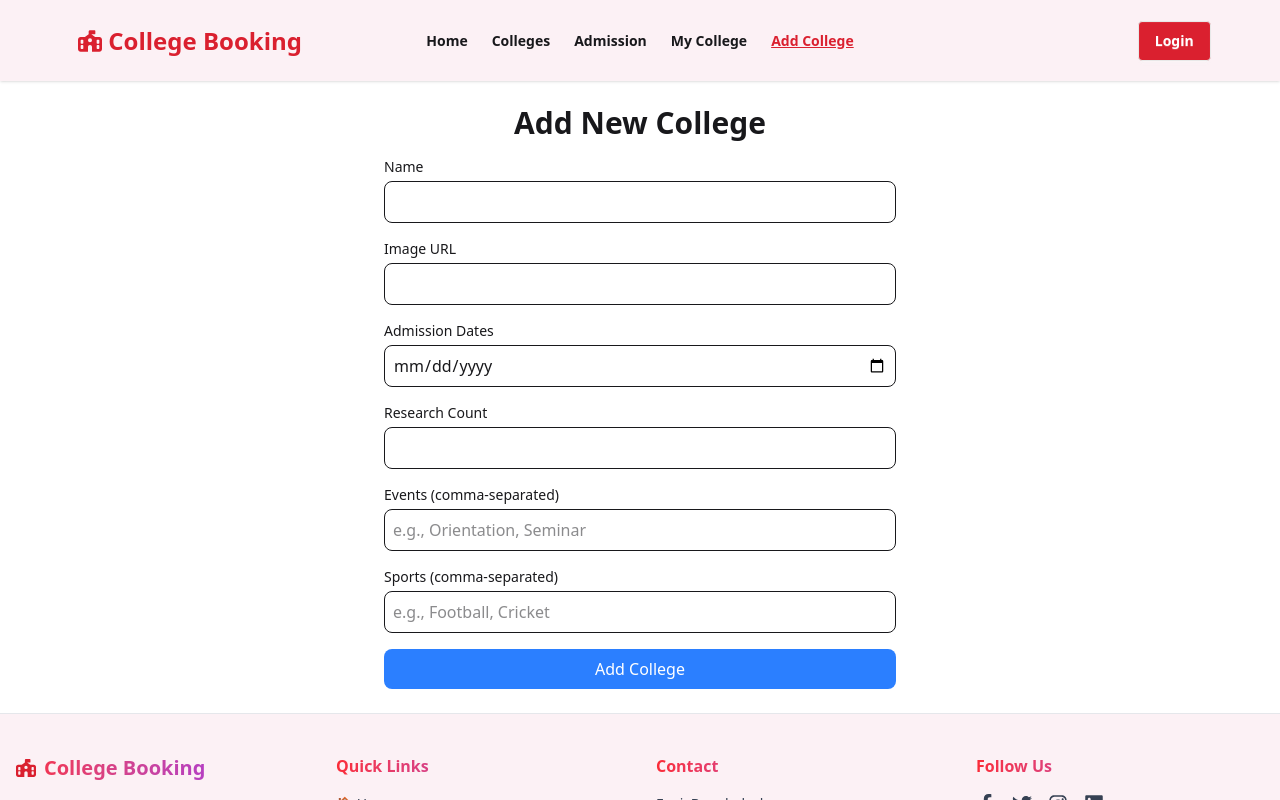
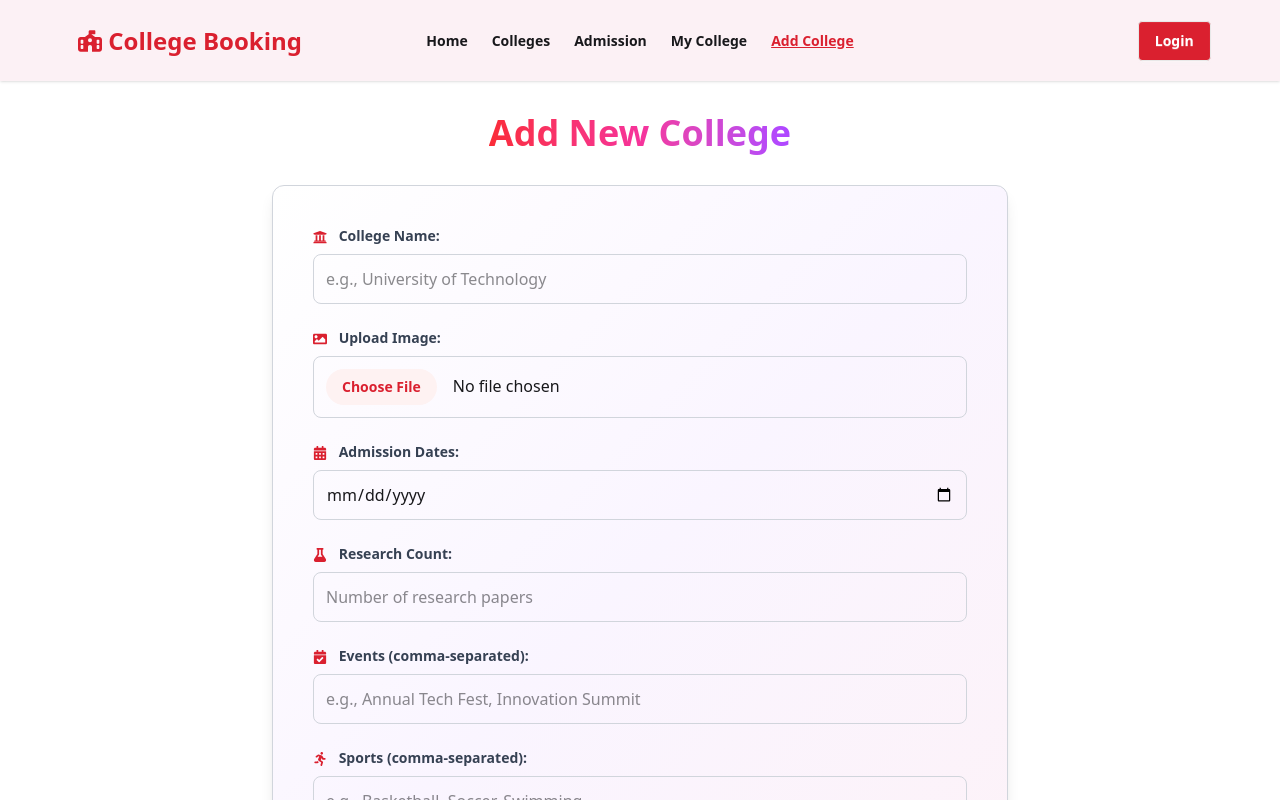
Before and after one commit to abdulmazidakash/f-next-js-college-booking, a Next.js app: page /add-college in a window 1280 px wide. Shown: the top 800 px of the page. Built offline with nearby package versions, Linux system fonts and the light colour scheme; no server answers.

Commit message:
fix: add college ui change

```diff
--- a/src/app/add-college/page.jsx
+++ b/src/app/add-college/page.jsx
@@ -5,133 +5,220 @@ import { useRouter } from "next/navigation";
 import { useState } from "react";
 import toast from "react-hot-toast";
 
+// Import React Icons
+import {
+  FaUniversity,
+  FaImage,
+  FaCalendarAlt,
+  FaFlask, // For Research Count
+  FaCalendarCheck, // Corrected: Using FaCalendarCheck for Events
+  FaRunning, // For Sports
+  FaPlusCircle, // For Add College button
+} from "react-icons/fa";
+import { MdOutlineNumbers } from "react-icons/md"; // For Research Count (alternative)
+
 export default function AddCollege() {
   const router = useRouter();
   const [formData, setFormData] = useState({
     name: "",
-    image: "",
+    image: null, // Change to null for file object
     admissionDates: "",
     researchCount: "",
     events: "",
     sports: "",
   });
-  const [message, setMessage] = useState("");
+  const [submitting, setSubmitting] = useState(false); // New state for submission loading
 
   const handleChange = (e) => {
-    const { name, value } = e.target;
-    setFormData((prev) => ({ ...prev, [name]: value }));
+    const { name, value, files } = e.target;
+    if (name === "image") {
+      setFormData((prev) => ({ ...prev, [name]: files[0] })); // Store the file object
+    } else {
+      setFormData((prev) => ({ ...prev, [name]: value }));
+    }
   };
 
   const handleSubmit = async (e) => {
     e.preventDefault();
-    setMessage("");
+    setSubmitting(true);
+    const toastId = toast.loading("Adding college...");
+
+    // Basic client-side validation
+    if (!formData.name || !formData.image || !formData.admissionDates || !formData.researchCount) {
+      toast.error("Please fill in all required fields (Name, Image, Admission Dates, Research Count).", { id: toastId });
+      setSubmitting(false);
+      return;
+    }
+
+    // Create FormData object to send file
+    const dataToSend = new FormData();
+    for (const key in formData) {
+      if (formData[key] !== null) { // Append non-null values
+        dataToSend.append(key, formData[key]);
+      }
+    }
 
     try {
       const response = await fetch("/api/colleges", {
         method: "POST",
-        headers: { "Content-Type": "application/json" },
-        body: JSON.stringify(formData),
+        body: dataToSend, // FormData does not need 'Content-Type' header
       });
 
       const data = await response.json();
       if (response.ok) {
-        setFormData({
+        setFormData({ // Reset form after successful submission
           name: "",
-          image: "",
+          image: null,
           admissionDates: "",
           researchCount: "",
           events: "",
           sports: "",
         });
-        toast.success("College added successfully!");
+        toast.success("College added successfully!", { id: toastId });
         router.push("/colleges");
       } else {
-        setMessage(`Error: ${data.error || "Failed to add college"}`);
+        toast.error(`Error: ${data.error || "Failed to add college"}`, { id: toastId });
+        console.error("Error adding college:", data.error);
       }
     } catch (error) {
-      setMessage("An error occurred. Please try again.");
+      toast.error("An error occurred. Please try again.", { id: toastId });
       console.error("Error adding college:", error);
+    } finally {
+      setSubmitting(false);
     }
   };
 
   return (
-    <div className="container mx-auto px-4 py-6">
-      <h1 className="text-3xl font-bold mb-4 text-center">Add New College</h1>
-      {message && <p className="mb-4 text-green-600">{message}</p>}
-      <form onSubmit={handleSubmit} className="max-w-lg mx-auto">
-        <div className="mb-4">
-          <label className="block text-sm font-medium mb-1">Name</label>
+    <div className="container mx-auto px-4 py-8 max-w-3xl">
+      <h1 className="text-4xl font-extrabold text-center text-gray-800 mb-8">
+        <span className="bg-gradient-to-r from-red-500 via-pink-500 to-purple-500 bg-clip-text text-transparent">
+          Add New College
+        </span>
+      </h1>
+      <form onSubmit={handleSubmit} className="space-y-6 bg-gradient-to-br from-white via-purple-50 to-pink-50 p-8 md:p-10 rounded-xl shadow-lg border border-gray-300">
+
+        {/* College Name */}
+        <div>
+          <label htmlFor="name" className="block text-gray-700 text-sm font-semibold mb-2">
+            <FaUniversity className="inline-block mr-2 text-button-bg" /> College Name:
+          </label>
           <input
             type="text"
+            id="name"
             name="name"
+            placeholder="e.g., University of Technology"
             value={formData.name}
             onChange={handleChange}
-            className="w-full p-2 border rounded-lg"
+            className="w-full p-3 border border-gray-300 rounded-lg focus:ring-button-bg focus:border-button-bg transition duration-200"
             required
-          />
-        </div>
-        <div className="mb-4">
-          <label className="block text-sm font-medium mb-1">Image URL</label>
-          <input
-            type="text"
-            name="image"
-            value={formData.image}
-            onChange={handleChange}
-            className="w-full p-2 border rounded-lg"
-            required
+            disabled={submitting}
           />
         </div>
 
-        <div className="mb-4">
-          <label className="block text-sm font-medium mb-1">Admission Dates</label>
+        {/* Image Upload */}
+        <div>
+          <label htmlFor="image" className="block text-gray-700 text-sm font-semibold mb-2">
+            <FaImage className="inline-block mr-2 text-button-bg" /> Upload Image:
+          </label>
+          <input
+            type="file"
+            id="image"
+            name="image"
+            accept="image/*"
+            onChange={handleChange}
+            className="w-full p-3 border border-gray-300 rounded-lg file:mr-4 file:py-2 file:px-4 file:rounded-full file:border-0 file:text-sm file:font-semibold file:bg-red-50 file:text-button-bg hover:file:bg-red-100 transition duration-200"
+            required
+            disabled={submitting}
+          />
+        </div>
+
+        {/* Admission Dates */}
+        <div>
+          <label htmlFor="admissionDates" className="block text-gray-700 text-sm font-semibold mb-2">
+            <FaCalendarAlt className="inline-block mr-2 text-button-bg" /> Admission Dates:
+          </label>
           <input
             type="date"
+            id="admissionDates"
             name="admissionDates"
             value={formData.admissionDates}
             onChange={handleChange}
-            className="w-full p-2 border rounded-lg"
+            className="w-full p-3 border border-gray-300 rounded-lg focus:ring-button-bg focus:border-button-bg transition duration-200"
             required
+            disabled={submitting}
           />
         </div>
-        <div className="mb-4">
-          <label className="block text-sm font-medium mb-1">Research Count</label>
+
+        {/* Research Count */}
+        <div>
+          <label htmlFor="researchCount" className="block text-gray-700 text-sm font-semibold mb-2">
+            <FaFlask className="inline-block mr-2 text-button-bg" /> Research Count:
+          </label>
           <input
             type="number"
+            id="researchCount"
             name="researchCount"
+            placeholder="Number of research papers"
             value={formData.researchCount}
             onChange={handleChange}
-            className="w-full p-2 border rounded-lg"
+            className="w-full p-3 border border-gray-300 rounded-lg focus:ring-button-bg focus:border-button-bg transition duration-200"
             min="0"
             required
+            disabled={submitting}
           />
         </div>
-        <div className="mb-4">
-          <label className="block text-sm font-medium mb-1">Events (comma-separated)</label>
+
+        {/* Events */}
+        <div>
+          <label htmlFor="events" className="block text-gray-700 text-sm font-semibold mb-2">
+            <FaCalendarCheck className="inline-block mr-2 text-button-bg" /> Events (comma-separated):
+          </label>
           <input
             type="text"
+            id="events"
             name="events"
+            placeholder="e.g., Annual Tech Fest, Innovation Summit"
             value={formData.events}
             onChange={handleChange}
-            className="w-full p-2 border rounded-lg"
-            placeholder="e.g., Orientation, Seminar"
+            className="w-full p-3 border border-gray-300 rounded-lg focus:ring-button-bg focus:border-button-bg transition duration-200"
+            disabled={submitting}
           />
         </div>
-        <div className="mb-4">
-          <label className="block text-sm font-medium mb-1">Sports (comma-separated)</label>
+
+        {/* Sports */}
+        <div>
+          <label htmlFor="sports" className="block text-gray-700 text-sm font-semibold mb-2">
+            <FaRunning className="inline-block mr-2 text-button-bg" /> Sports (comma-separated):
+          </label>
           <input
             type="text"
+            id="sports"
             name="sports"
+            placeholder="e.g., Basketball, Soccer, Swimming"
             value={formData.sports}
             onChange={handleChange}
-            className="w-full p-2 border rounded-lg"
-            placeholder="e.g., Football, Cricket"
+            className="w-full p-3 border border-gray-300 rounded-lg focus:ring-button-bg focus:border-button-bg transition duration-200"
+            disabled={submitting}
           />
         </div>
+
+        {/* Submit Button */}
         <button
           type="submit"
-          className="w-full py-2 bg-blue-500 text-white rounded-lg hover:bg-blue-600"
+          disabled={submitting}
+          className={`w-full flex items-center justify-center bg-button-bg text-white px-6 py-3 rounded-lg font-semibold text-lg transition-all duration-300 shadow-md ${
+            submitting ? "opacity-50 cursor-not-allowed" : ""
+          }`}
         >
-          Add College
+          {submitting ? (
+            <>
+              <span className="loading loading-spinner loading-sm mr-2"></span> Adding College...
+            </>
+          ) : (
+            <>
+              <FaPlusCircle className="mr-2" /> Add College
+            </>
+          )}
         </button>
       </form>
     </div>
--- a/src/app/api/colleges/route.js
+++ b/src/app/api/colleges/route.js
@@ -2,65 +2,102 @@
 "use server";
 
 import dbConnect, { collectionNameObject } from "@/lib/dbConnect";
+import { NextResponse } from "next/server"; // Import NextResponse
+// No need for fs/promises, path as we are using ImgBB
 
 export async function GET() {
   try {
-    // Await the dbConnect call
     const collegeCollection = await dbConnect(collectionNameObject.collegeCollection);
     const colleges = await collegeCollection.find({}).toArray();
-    return new Response(JSON.stringify(colleges), {
-      status: 200,
-      headers: { "Content-Type": "application/json" },
-    });
+
+    // Ensure _id is converted to string for client-side consumption
+    const processedColleges = colleges.map(college => ({
+      ...college,
+      _id: college._id.toString()
+    }));
+
+    return NextResponse.json(processedColleges, { status: 200 });
   } catch (error) {
     console.error("Error fetching colleges:", error);
-    return new Response(JSON.stringify({ error: "Failed to fetch colleges" }), {
-      status: 500,
-    });
+    return NextResponse.json({ error: "Failed to fetch colleges" }, { status: 500 });
   }
 }
 
 export async function POST(request) {
   try {
-    const body = await request.json();
-    const {
-      name,
-      image,
-      admissionDates,
-      researchCount,
-      events,
-      sports,
-    } = body;
+    const formData = await request.formData(); // Use formData() for file uploads
+
+    const name = formData.get("name");
+    const imageFile = formData.get("image"); // Get the file object
+    const admissionDates = formData.get("admissionDates");
+    const researchCount = formData.get("researchCount");
+    const events = formData.get("events");
+    const sports = formData.get("sports");
 
     // Validate required fields
-    if (!name || !image || !admissionDates || !researchCount) {
-      return new Response(JSON.stringify({ error: "Missing required fields" }), {
-        status: 400,
-      });
+    if (!name || !imageFile || !admissionDates || !researchCount) {
+      return NextResponse.json({ error: "Missing required fields (Name, Image, Admission Dates, Research Count)." }, { status: 400 });
     }
 
-    // Await the dbConnect call
+    let imageUrl = "";
+    if (imageFile && imageFile.size > 0) {
+      // Convert ArrayBuffer to Buffer
+      const arrayBuffer = await imageFile.arrayBuffer();
+      const buffer = Buffer.from(arrayBuffer);
+
+      // Convert Buffer to Base64 string for ImgBB upload
+      const base64Image = buffer.toString("base64");
+
+      // ImgBB API URL
+      const imgbbApiKey = process.env.IMGBB_API_KEY;
+      if (!imgbbApiKey) {
+        throw new Error("IMGBB_API_KEY is not defined in environment variables.");
+      }
+      const imgbbUploadUrl = `https://api.imgbb.com/1/upload?key=${imgbbApiKey}`;
+
+      // Prepare FormData for ImgBB (ImgBB expects 'image' field)
+      const imgbbFormData = new FormData();
+      imgbbFormData.append("image", base64Image); // ImgBB expects base64 string here
+      imgbbFormData.append("name", imageFile.name); // Optional: original file name
+
+      const imgbbResponse = await fetch(imgbbUploadUrl, {
+        method: "POST",
+        body: imgbbFormData, // Use imgbbFormData here
+      });
+
+      if (!imgbbResponse.ok) {
+        const errorText = await imgbbResponse.text();
+        console.error("ImgBB upload failed:", errorText);
+        throw new Error(`ImgBB upload failed: ${errorText}`);
+      }
+
+      const imgbbResult = await imgbbResponse.json();
+      if (imgbbResult.data && imgbbResult.data.url) {
+        imageUrl = imgbbResult.data.url; // Get the URL from ImgBB response
+      } else {
+        throw new Error("ImgBB did not return a valid image URL.");
+      }
+    } else {
+        // If imageFile is missing or empty, return an error as image is required
+        return NextResponse.json({ error: "Image file is required." }, { status: 400 });
+    }
+
     const collegeCollection = await dbConnect(collectionNameObject.collegeCollection);
     const newCollege = {
       name,
-      image,
+      image: imageUrl, // Store the ImgBB URL
       admissionDates,
       researchCount: parseInt(researchCount),
       events: events ? events.split(",").map((event) => event.trim()) : [],
       sports: sports ? sports.split(",").map((sport) => sport.trim()) : [],
-      createdAt: new Date(), // It's good practice to add a creation timestamp
+      createdAt: new Date(),
     };
 
     const result = await collegeCollection.insertOne(newCollege);
 
-    return new Response(JSON.stringify({ message: "College added", id: result.insertedId }), {
-      status: 201,
-      headers: { "Content-Type": "application/json" },
-    });
+    return NextResponse.json({ message: "College added", id: result.insertedId.toString() }, { status: 201 });
   } catch (error) {
     console.error("Error adding college:", error);
-    return new Response(JSON.stringify({ error: "Failed to add college" }), {
-      status: 500,
-    });
+    return NextResponse.json({ error: `Failed to add college: ${error.message || "Server error."}` }, { status: 500 });
   }
 }
```
